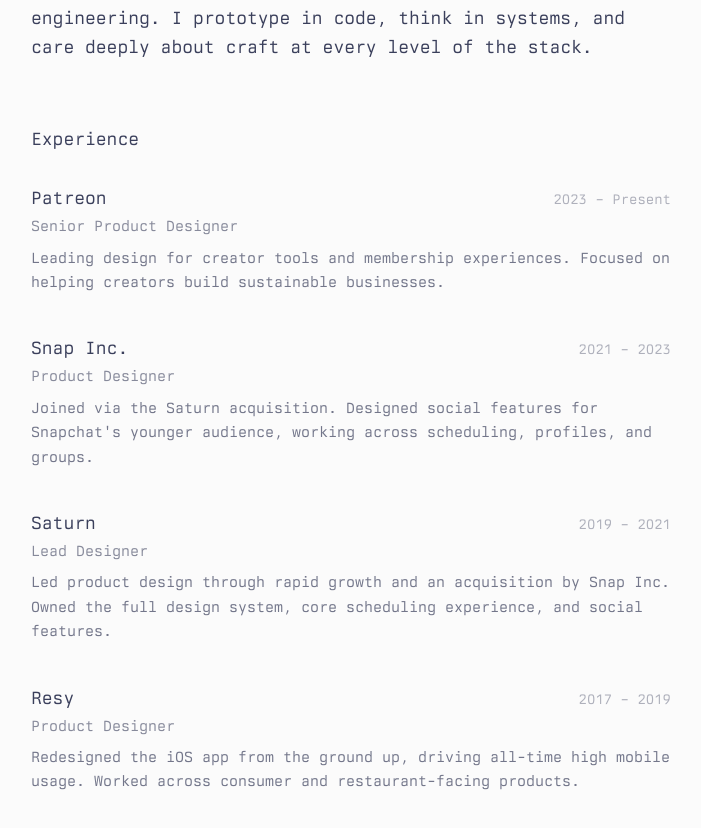
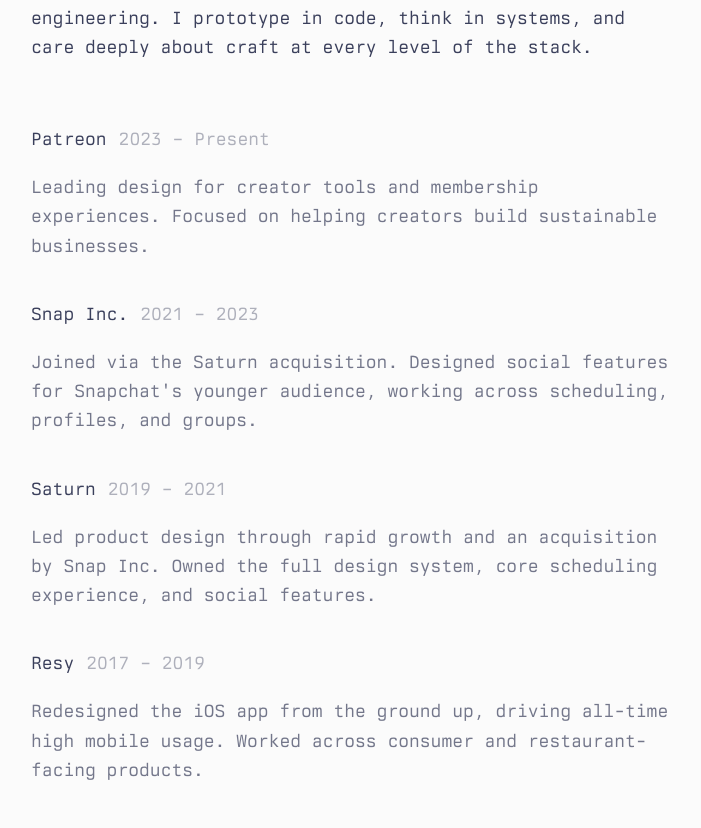
Before and after one commit to nathanbulrich/nathanu-portfolio, a Next.js app: page /about in a window 1280 px wide. Shown: the part 528-1356 px from the top of the page, without its empty margins (73-774 px from the left). Built offline with nearby package versions, Linux system fonts and the light colour scheme.

Commit message:
progress on about

```diff
--- a/src/app/about/page.tsx
+++ b/src/app/about/page.tsx
@@ -19,16 +19,13 @@ export default function About() {
             </p>
           </div>
 
-          <h2 className="font-medium mb-8">Experience</h2>
-
           <div className="space-y-10">
             <div>
-              <div className="flex items-baseline justify-between mb-1">
+              <div className="flex items-baseline gap-3 mb-[20px]">
                 <span className="font-medium">Patreon</span>
-                <span className="text-[14px] opacity-40">2023 &ndash; Present</span>
+                <span className="opacity-40">2023 &ndash; Present</span>
               </div>
-              <div className="text-[15px] opacity-60 mb-2">Senior Product Designer</div>
-              <p className="text-[15px] leading-relaxed opacity-70">
+              <p className="leading-relaxed opacity-70">
                 Leading design for creator tools and membership
                 experiences. Focused on helping creators build
                 sustainable businesses.
@@ -36,12 +33,11 @@ export default function About() {
             </div>
 
             <div>
-              <div className="flex items-baseline justify-between mb-1">
+              <div className="flex items-baseline gap-3 mb-[20px]">
                 <span className="font-medium">Snap Inc.</span>
-                <span className="text-[14px] opacity-40">2021 &ndash; 2023</span>
+                <span className="opacity-40">2021 &ndash; 2023</span>
               </div>
-              <div className="text-[15px] opacity-60 mb-2">Product Designer</div>
-              <p className="text-[15px] leading-relaxed opacity-70">
+              <p className="leading-relaxed opacity-70">
                 Joined via the Saturn acquisition. Designed social
                 features for Snapchat&apos;s younger audience, working
                 across scheduling, profiles, and groups.
@@ -49,12 +45,11 @@ export default function About() {
             </div>
 
             <div>
-              <div className="flex items-baseline justify-between mb-1">
+              <div className="flex items-baseline gap-3 mb-[20px]">
                 <span className="font-medium">Saturn</span>
-                <span className="text-[14px] opacity-40">2019 &ndash; 2021</span>
+                <span className="opacity-40">2019 &ndash; 2021</span>
               </div>
-              <div className="text-[15px] opacity-60 mb-2">Lead Designer</div>
-              <p className="text-[15px] leading-relaxed opacity-70">
+              <p className="leading-relaxed opacity-70">
                 Led product design through rapid growth and an
                 acquisition by Snap Inc. Owned the full design system,
                 core scheduling experience, and social features.
@@ -62,12 +57,11 @@ export default function About() {
             </div>
 
             <div>
-              <div className="flex items-baseline justify-between mb-1">
+              <div className="flex items-baseline gap-3 mb-[20px]">
                 <span className="font-medium">Resy</span>
-                <span className="text-[14px] opacity-40">2017 &ndash; 2019</span>
+                <span className="opacity-40">2017 &ndash; 2019</span>
               </div>
-              <div className="text-[15px] opacity-60 mb-2">Product Designer</div>
-              <p className="text-[15px] leading-relaxed opacity-70">
+              <p className="leading-relaxed opacity-70">
                 Redesigned the iOS app from the ground up, driving
                 all-time high mobile usage. Worked across consumer
                 and restaurant-facing products.
```
